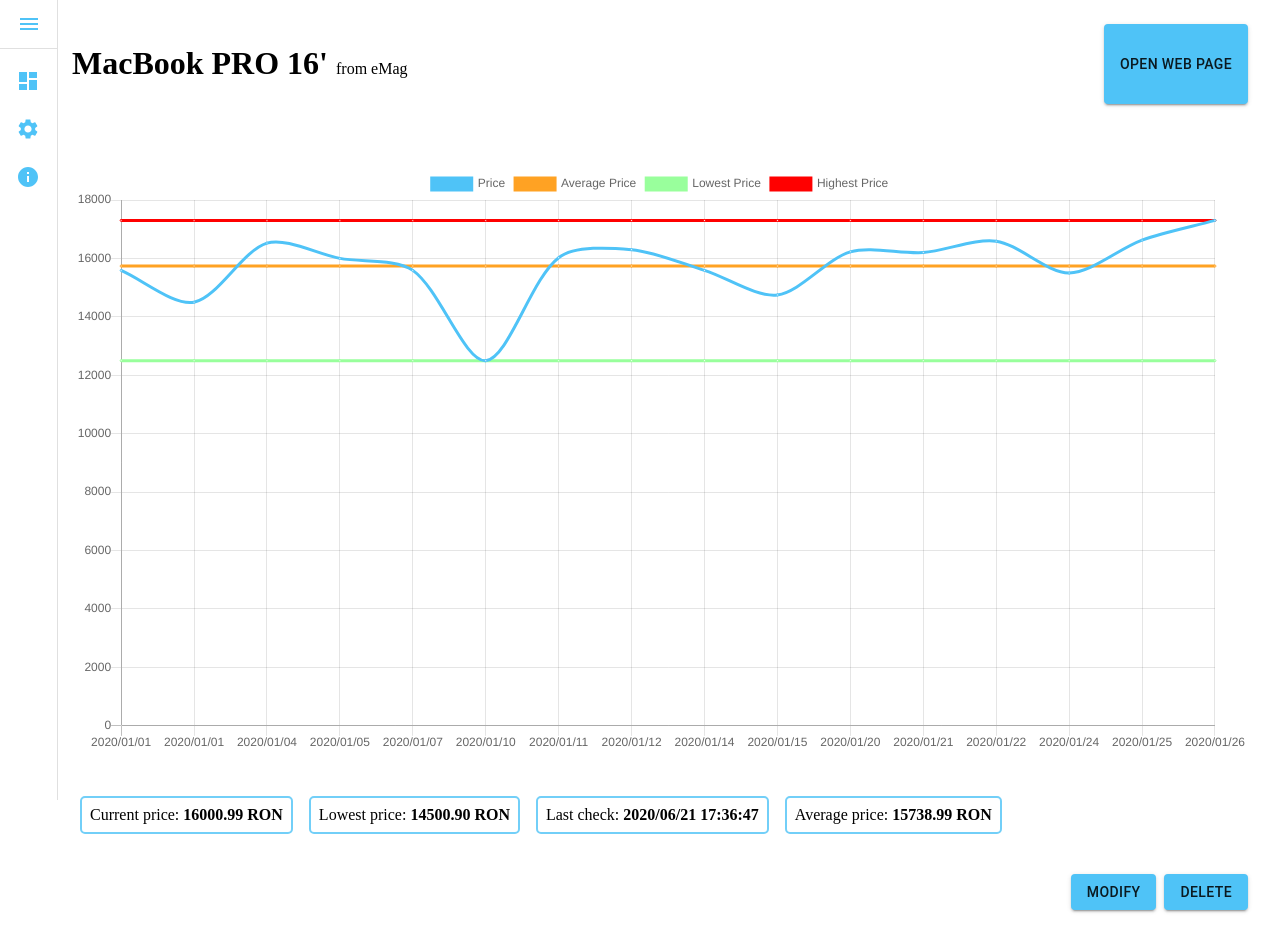
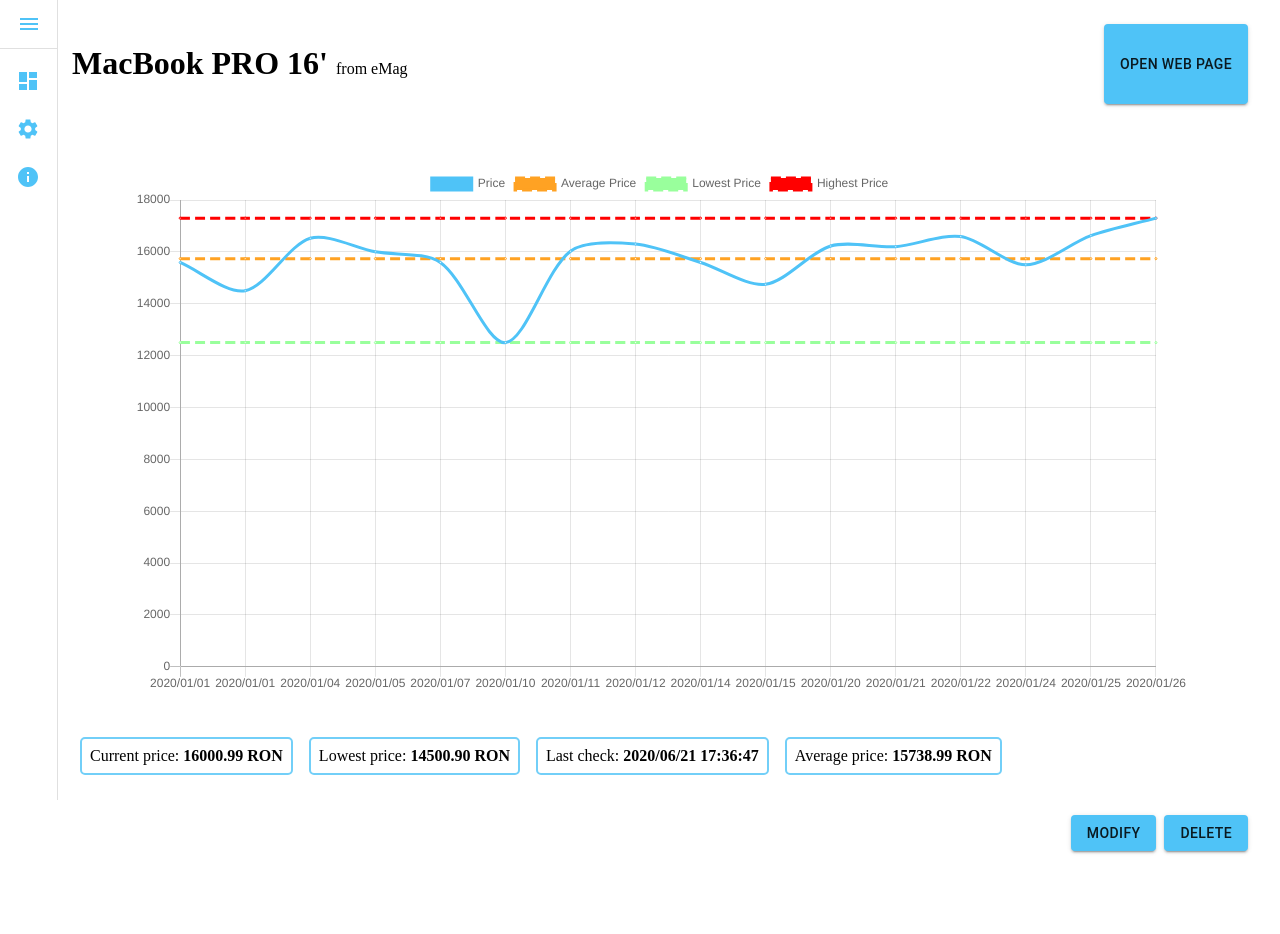
Before and after one commit to Burbon13/PriceAnalyzer2, a React (Create React App) app: page /product in a window 1280 px wide. After the commit the page ends 875 px from the top, so only its background shows below. Built offline with nearby package versions, Linux system fonts and the light colour scheme.

Commit message:
Fixed chart resizing bug

```diff
--- a/src/pages/Product/Product.js
+++ b/src/pages/Product/Product.js
@@ -37,7 +37,7 @@
                                     beginAtZero: true
                                 }
                             }]
-                        }
+                        },
                     }}
                 />
             </div>
--- a/src/pages/Product/styles.js
+++ b/src/pages/Product/styles.js
@@ -16,7 +16,9 @@
         alignItems: 'baseline'
     },
     history: {
-        marginTop: theme.spacing(8)
+        marginTop: theme.spacing(8),
+        margin: 'auto',
+        width: '90%'
     },
     delete: {
         display: 'flex',
```
Also changed, not shown: src/lib/utils/chart-converters.js.
